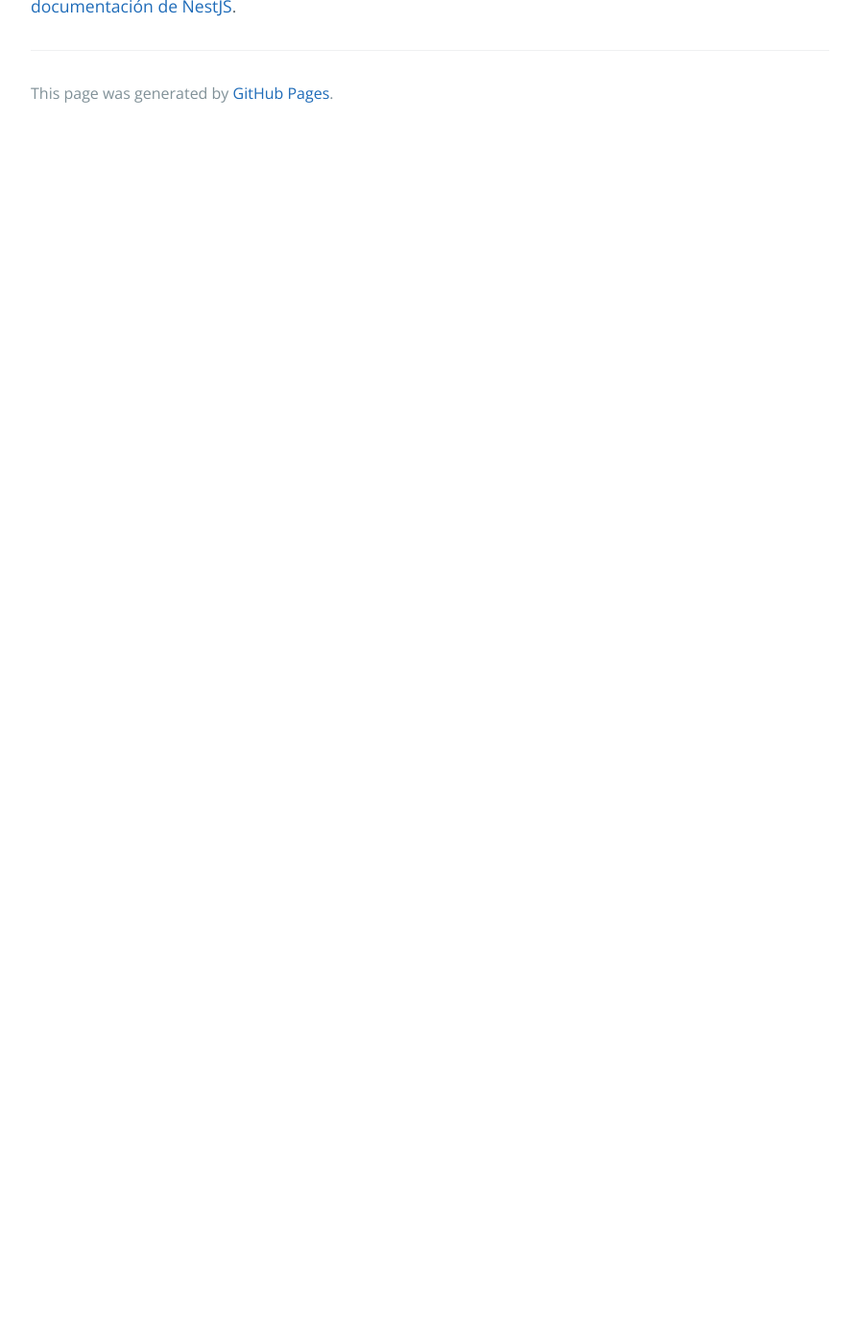
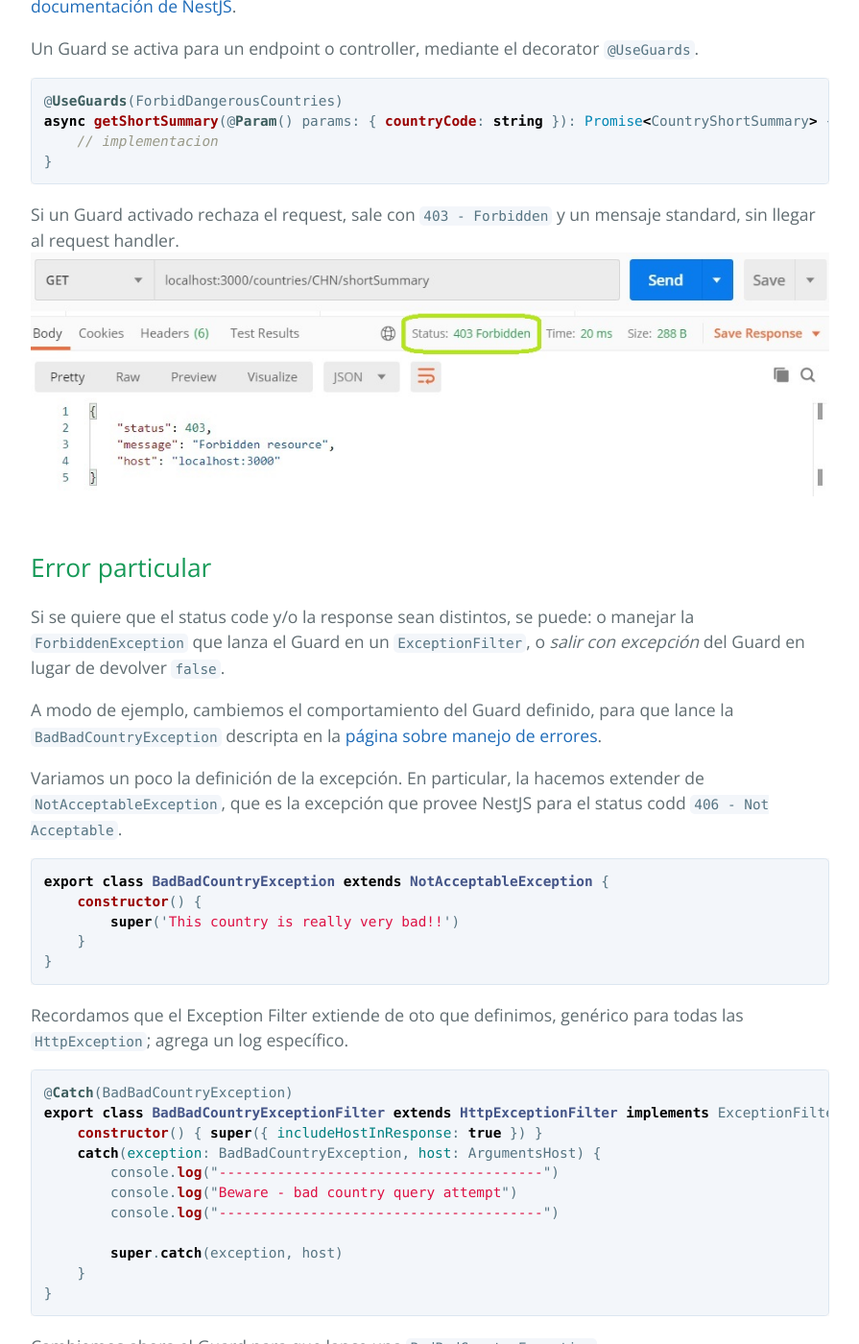
Before and after one commit to clombardi/bdsol-capacitacion-desarrollo, a Jekyll site: the page built from nestjs-basics/guards.md, in a window 1280 px wide and 1400 px high, scrolled down 1021 px. Shown: the whole window at 96% size, without its empty margins (192-1087 px from the left). Built offline with Jekyll 4.4.1, drawn with Linux system fonts in a browser that asks for light colours; our own code applies the rules of GitHub Pages for plain Markdown files; before the commit the page ends 1162 px from its top, so only the background shows below that; some of the changed text lies outside the part shown.

Commit message:
middleware - guards - candidato

````diff
--- a/nestjs-basics/guards.md
+++ b/nestjs-basics/guards.md
@@ -20,3 +20,77 @@ export class ForbidDangerousCountries implements CanActivate {
 Como vemos, un Guard es una clase que debe implementar la interface `CanActivate` e incluir el decorator `@Injectable`. La interface define un único método que devuelve un booleano. Si el método devuelve `false`, quiere decir que el Guard no acepta al request.
 Dentro del método, se accede al request mediante el `ExecutionContext` que llega por parámetro. Este `ExecutionContext` es similar al `ArgumentsHost` que recibe un `ExceptionFilter`, que se describe en [la página sobre manejo de errores](./manejo-de-errores.md).
 Los detalles sobre la implementación de Guards pueden consultarse en [la página de Guards en la documentación de NestJS](https://docs.nestjs.com/guards).
+
+Un Guard se activa para un endpoint o controller, mediante el decorator `@UseGuards`.
+``` typescript
+@UseGuards(ForbidDangerousCountries)
+async getShortSummary(@Param() params: { countryCode: string }): Promise<CountryShortSummary> {
+    // implementacion
+}
+```
+
+Si un Guard activado rechaza el request, sale con `403 - Forbidden` y un mensaje standard, sin llegar al request handler.
+![error con guard que devuelve false](./images/guard-standard-error.jpg)
+
+## Error particular
+
+Si se quiere que el status code y/o la response sean distintos, se puede: o manejar la `ForbiddenException` que lanza el Guard en un `ExceptionFilter`, o _salir con excepción_ del Guard en lugar de devolver `false`.
+
+A modo de ejemplo, cambiemos el comportamiento del Guard definido, para que lance la `BadBadCountryException` descripta en la [página sobre manejo de errores](./manejo-de-errores.md).
+
+Variamos un poco la definición de la excepción. En particular, la hacemos extender de `NotAcceptableException`, que es la excepción que provee NestJS para el status codd `406 - Not Acceptable`.
+``` typescript
+export class BadBadCountryException extends NotAcceptableException {
+    constructor() {
+        super('This country is really very bad!!')
+    }
+}
+```
+
+Recordamos que el Exception Filter extiende de oto que definimos, genérico para todas las `HttpException`; agrega un log específico.
+``` typescript
+@Catch(BadBadCountryException)
+export class BadBadCountryExceptionFilter extends HttpExceptionFilter implements ExceptionFilter<BadBadCountryException> {
+    constructor() { super({ includeHostInResponse: true }) }
+    catch(exception: BadBadCountryException, host: ArgumentsHost) {
+        console.log("---------------------------------------")
+        console.log("Beware - bad country query attempt")
+        console.log("---------------------------------------")
+
+        super.catch(exception, host)
+    }
+}
+```
+
+Cambiemos ahora el Guard para que lance una `BadBadCountryException`
+``` typescript
+const dangerousCountries = ["CHN", "AUT"]
+
+@Injectable()
+export class ForbidDangerousCountries implements CanActivate {
+    canActivate(context: ExecutionContext): boolean {
+        const request = context.switchToHttp().getRequest();
+        const country = request.params.countryCode
+        const isDangerousCountry = dangerousCountries.includes(country)
+        if (isDangerousCountry) {
+            throw new BadBadCountryException()
+        }
+        return true
+    }
+}
+```
+
+Ahora lanza la excepción especificada, en lugar de la `ForbiddenException` con mensaje genérico
+![error con guard que que lanza excepción específica](./images/guard-custom-error.jpg)
+y muestra la información indicada por consola
+![consola con guard que que lanza excepción específica](./images/guard-custom-error-console.jpg)
+
+
+## Desafíos
+
+### Control de acceso
+Uno de los desafíos en la [página sobre manejo de errores](./manejo-de-errores.md), es validar los requests para un endpoint tienen que incluir un header `userId`, rechanzando los que no tengan con un `401 - Unauthorized`. Pasar esta validación a un Guard, y habilitarlo para todos los endpoints de una aplicación.
+
+### Configurar la lista de países peligrosos
+Permitir que se pueda configurar la lista de países peligrosos del Guard `ForbidDangerousCountries` _mediante accesos a la aplicación_ (o sea, sin tocar código).
+Una forma es habilitar un `Post` que agregue un país, y un `Delete` que elimine uno. Dejar todo en memoria por el momento, en breve viene la integración con bases de datos.
````
Also changed, not shown: nestjs-basics/images/guard-custom-error-console.jpg (added), nestjs-basics/images/guard-custom-error.jpg (added), nestjs-basics/images/guard-standard-error.jpg (added).
